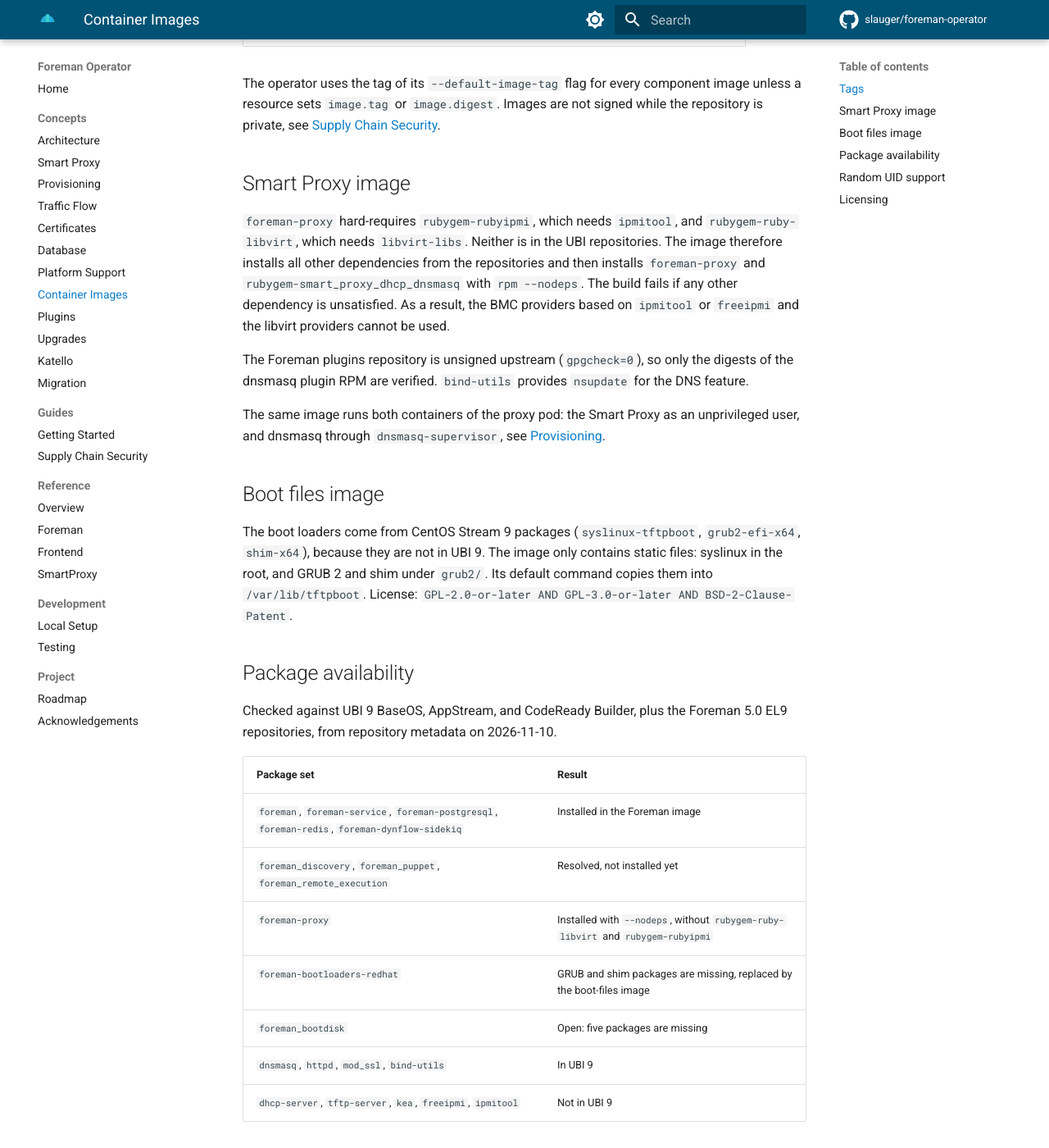
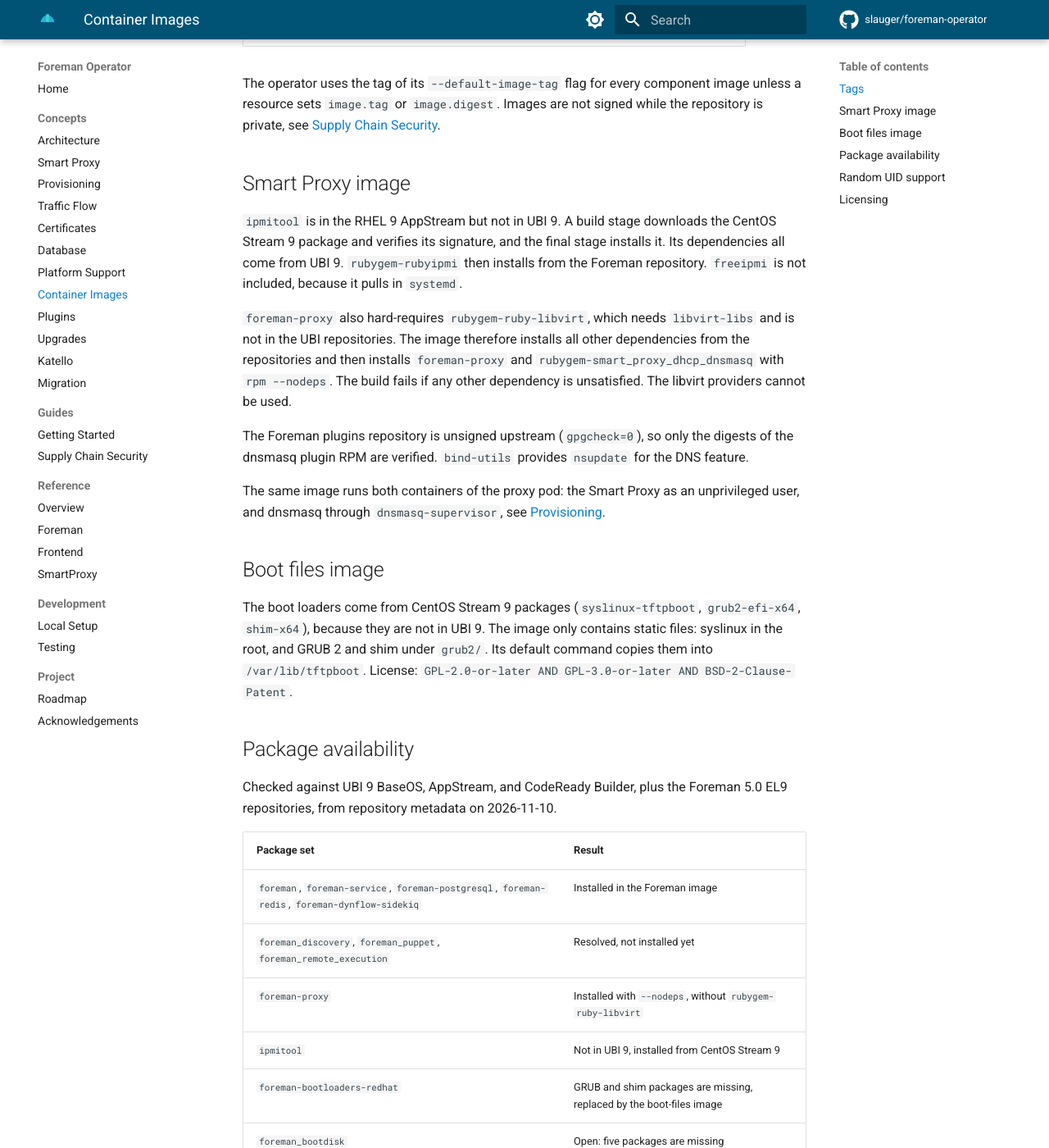
Before and after one commit to slauger/foreman-operator, an MkDocs documentation site: the page built from docs/concepts/images.md, in a window 1280 px wide and 1400 px high, scrolled down 1108 px. Shown: the whole window at 82% size. Built offline with MkDocs 1.6.1 and Material for MkDocs 9.7.7, drawn with Linux system fonts in a browser that asks for light colours; comment, search, counter and statistics services are not loaded.

Commit message:
feat: persist DHCP state on the proxy volume and ship ipmitool (#16)
The DHCP directory moves from an emptyDir to the data volume, next to the TFTP root in its own subdirectory, so reservations and leases survive a new pod and are not served over TFTP.

ipmitool comes from a CentOS Stream 9 build stage with a verified signature, so rubygem-rubyipmi installs and the ipmitool BMC provider works. freeipmi is not available and is removed from the API. Go is bumped to 1.27.4 for GO-2026-6859.

Closes #6
Closes #8

```diff
--- a/docs/concepts/images.md
+++ b/docs/concepts/images.md
@@ -27,7 +27,9 @@ The operator uses the tag of its `--default-image-tag` flag for every component
 
 ## Smart Proxy image
 
-`foreman-proxy` hard-requires `rubygem-rubyipmi`, which needs `ipmitool`, and `rubygem-ruby-libvirt`, which needs `libvirt-libs`. Neither is in the UBI repositories. The image therefore installs all other dependencies from the repositories and then installs `foreman-proxy` and `rubygem-smart_proxy_dhcp_dnsmasq` with `rpm --nodeps`. The build fails if any other dependency is unsatisfied. As a result, the BMC providers based on `ipmitool` or `freeipmi` and the libvirt providers cannot be used.
+`ipmitool` is in the RHEL 9 AppStream but not in UBI 9. A build stage downloads the CentOS Stream 9 package and verifies its signature, and the final stage installs it. Its dependencies all come from UBI 9. `rubygem-rubyipmi` then installs from the Foreman repository. `freeipmi` is not included, because it pulls in `systemd`.
+
+`foreman-proxy` also hard-requires `rubygem-ruby-libvirt`, which needs `libvirt-libs` and is not in the UBI repositories. The image therefore installs all other dependencies from the repositories and then installs `foreman-proxy` and `rubygem-smart_proxy_dhcp_dnsmasq` with `rpm --nodeps`. The build fails if any other dependency is unsatisfied. The libvirt providers cannot be used.
 
 The Foreman plugins repository is unsigned upstream (`gpgcheck=0`), so only the digests of the dnsmasq plugin RPM are verified. `bind-utils` provides `nsupdate` for the DNS feature.
 
@@ -45,11 +47,12 @@ Checked against UBI 9 BaseOS, AppStream, and CodeReady Builder, plus the Foreman
 |---|---|
 | `foreman`, `foreman-service`, `foreman-postgresql`, `foreman-redis`, `foreman-dynflow-sidekiq` | Installed in the Foreman image |
 | `foreman_discovery`, `foreman_puppet`, `foreman_remote_execution` | Resolved, not installed yet |
-| `foreman-proxy` | Installed with `--nodeps`, without `rubygem-ruby-libvirt` and `rubygem-rubyipmi` |
+| `foreman-proxy` | Installed with `--nodeps`, without `rubygem-ruby-libvirt` |
+| `ipmitool` | Not in UBI 9, installed from CentOS Stream 9 |
 | `foreman-bootloaders-redhat` | GRUB and shim packages are missing, replaced by the boot-files image |
 | `foreman_bootdisk` | Open: five packages are missing |
 | `dnsmasq`, `httpd`, `mod_ssl`, `bind-utils` | In UBI 9 |
-| `dhcp-server`, `tftp-server`, `kea`, `freeipmi`, `ipmitool` | Not in UBI 9 |
+| `dhcp-server`, `tftp-server`, `kea`, `freeipmi` | Not in UBI 9 |
 
 UBI 10 has not been checked.
 
```
Also changed, not shown: docs/concepts/provisioning.md (+4 -4 lines), docs/index.md (+1 -1 lines), docs/reference/smartproxy.md (+2 -2 lines), docs/roadmap.md (+0 -1 lines), 10 other files.
